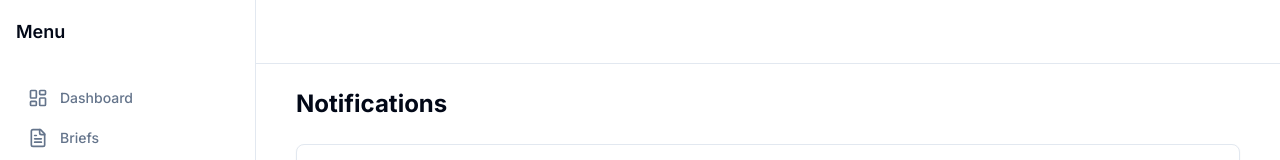
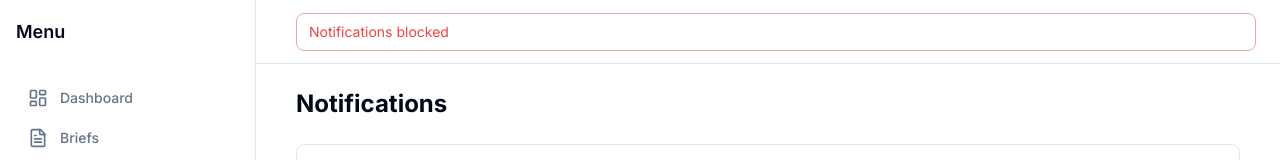
Before and after one commit to fakhribenfraj/ads-monitor, a Next.js app: page /notifications in a window 1280 px wide. Shown: the top 160 px of the page. Built offline with nearby package versions, Linux system fonts and the light colour scheme; no server answers.

Commit message:
feat: add notification status UI and unread badge
- Show notification permission status in header
- Display enable button if notifications not granted
- Show unread notification count badge on nav drawer

```diff
--- a/src/components/AppLayout.tsx
+++ b/src/components/AppLayout.tsx
@@ -2,7 +2,11 @@
 
 import { useState, useEffect } from "react";
 import { useRouter, usePathname } from "next/navigation";
+import { useSession } from "next-auth/react";
 import { NavDrawer, MobileNavToggle } from "@/components/NavDrawer";
+import { Button } from "@/components/ui/button";
+import { Alert, AlertDescription } from "@/components/ui/alert";
+import { BellOff, Bell } from "lucide-react";
 
 interface AppLayoutProps {
   children: React.ReactNode;
@@ -11,7 +15,41 @@ interface AppLayoutProps {
 export function AppLayout({ children }: AppLayoutProps) {
   const router = useRouter();
   const pathname = usePathname();
+  const { data: session } = useSession();
   const [isNavOpen, setIsNavOpen] = useState(false);
+  const [notificationStatus, setNotificationStatus] = useState<NotificationPermission>("default");
+  const [unreadCount, setUnreadCount] = useState(0);
+
+  useEffect(() => {
+    if (typeof window !== "undefined" && "Notification" in window) {
+      setNotificationStatus(Notification.permission);
+    }
+  }, []);
+
+  useEffect(() => {
+    const fetchUnreadCount = async () => {
+      if (session?.user?.id) {
+        try {
+          const response = await fetch(`/api/notifications?userId=${session.user.id}`);
+          const data = await response.json();
+          if (data.response) {
+            const unread = data.response.filter((n: { read: boolean }) => !n.read).length;
+            setUnreadCount(unread);
+          }
+        } catch (error) {
+          console.error("Error fetching unread count:", error);
+        }
+      }
+    };
+    fetchUnreadCount();
+  }, [session, pathname]);
+
+  const requestNotificationPermission = async () => {
+    if (typeof window !== "undefined" && "Notification" in window) {
+      const permission = await Notification.requestPermission();
+      setNotificationStatus(permission);
+    }
+  };
 
   useEffect(() => {
     setIsNavOpen(false);
@@ -33,9 +71,36 @@ export function AppLayout({ children }: AppLayoutProps) {
 
   return (
     <div className="min-h-screen h-screen md:pl-64">
-      <header className="sticky top-0 z-30 flex h-16 items-center gap-4 border-b bg-background px-4 md:px-6">
+      <header className="sticky top-0 z-30 flex h-auto min-h-[4rem] items-center gap-4 border-b bg-background px-4 md:px-6 py-2">
         <MobileNavToggle onClick={() => setIsNavOpen(true)} />
         <div className="flex-1" />
+        {notificationStatus === "granted" ? (
+          <div className="flex items-center gap-2 text-sm text-muted-foreground">
+            <Bell className="h-4 w-4" />
+            <span>Notifications enabled</span>
+          </div>
+        ) : (
+          <Alert variant={notificationStatus === "denied" ? "destructive" : "warning"} className="py-2 px-3">
+            <AlertDescription className="flex items-center justify-between gap-3">
+              <span className="text-sm">
+                {notificationStatus === "denied"
+                  ? "Notifications blocked"
+                  : "Enable notifications to receive alerts"}
+              </span>
+              {notificationStatus !== "denied" && (
+                <Button
+                  size="sm"
+                  variant="default"
+                  onClick={requestNotificationPermission}
+                  className="shrink-0"
+                >
+                  <BellOff className="h-4 w-4 mr-1" />
+                  Enable
+                </Button>
+              )}
+            </AlertDescription>
+          </Alert>
+        )}
       </header>
 
       <main className="p-4 md:p-6 h-[calc(100vh-4rem)]">{children}</main>
@@ -43,6 +108,7 @@ export function AppLayout({ children }: AppLayoutProps) {
         isOpen={isNavOpen}
         onClose={() => setIsNavOpen(false)}
         onLogout={handleLogout}
+        unreadCount={unreadCount}
       />
     </div>
   );
--- a/src/components/NavDrawer.tsx
+++ b/src/components/NavDrawer.tsx
@@ -11,11 +11,13 @@ import {
   LogOut,
   X,
 } from "lucide-react";
+import { Badge } from "@/components/ui/badge";
 
 interface NavDrawerProps {
   isOpen: boolean;
   onClose: () => void;
   onLogout: () => void;
+  unreadCount?: number;
 }
 
 const mainNavItems = [
@@ -44,7 +46,7 @@ const bottomNavItems = [
   },
 ];
 
-export function NavDrawer({ isOpen, onClose, onLogout }: NavDrawerProps) {
+export function NavDrawer({ isOpen, onClose, onLogout, unreadCount = 0 }: NavDrawerProps) {
   const pathname = usePathname();
 
   return (
@@ -72,10 +74,11 @@ export function NavDrawer({ isOpen, onClose, onLogout }: NavDrawerProps) {
           </button>
         </div>
 
-        <nav className="p-4 space-y-2">
+          <nav className="p-4 space-y-2">
           <div className="space-y-1">
             {mainNavItems.map((item) => {
               const isActive = pathname === item.href;
+              const showBadge = item.href === "/notifications" && unreadCount > 0;
               return (
                 <Link
                   key={item.href}
@@ -90,6 +93,11 @@ export function NavDrawer({ isOpen, onClose, onLogout }: NavDrawerProps) {
                 >
                   <item.icon className="h-5 w-5" />
                   {item.title}
+                  {showBadge && (
+                    <Badge variant="destructive" className="ml-auto">
+                      {unreadCount}
+                    </Badge>
+                  )}
                 </Link>
               );
             })}
--- /dev/null
+++ b/src/components/ui/alert.tsx
@@ -0,0 +1,63 @@
+import * as React from "react"
+import { cva, type VariantProps } from "class-variance-authority"
+
+import { cn } from "@/lib/utils"
+
+const alertVariants = cva(
+  "relative w-full rounded-lg border p-4 [&>svg~*]:pl-7 [&>svg+div]:translate-y-[-3px] [&>svg]:absolute [&>svg]:left-4 [&>svg]:top-4 [&>svg]:text-foreground",
+  {
+    variants: {
+      variant: {
+        default: "bg-background text-foreground",
+        destructive:
+          "border-destructive/50 text-destructive dark:border-destructive [&>svg]:text-destructive",
+        warning:
+          "border-yellow-500/50 text-yellow-700 dark:border-yellow-500 [&>svg]:text-yellow-600",
+        success:
+          "border-green-500/50 text-green-700 dark:border-green-500 [&>svg]:text-green-600",
+      },
+    },
+    defaultVariants: {
+      variant: "default",
+    },
+  }
+)
+
+const Alert = React.forwardRef<
+  HTMLDivElement,
+  React.HTMLAttributes<HTMLDivElement> & VariantProps<typeof alertVariants>
+>(({ className, variant, ...props }, ref) => (
+  <div
+    ref={ref}
+    role="alert"
+    className={cn(alertVariants({ variant }), className)}
+    {...props}
+  />
+))
+Alert.displayName = "Alert"
+
+const AlertTitle = React.forwardRef<
+  HTMLParagraphElement,
+  React.HTMLAttributes<HTMLHeadingElement>
+>(({ className, ...props }, ref) => (
+  <h5
+    ref={ref}
+    className={cn("mb-1 font-medium leading-none tracking-tight", className)}
+    {...props}
+  />
+))
+AlertTitle.displayName = "AlertTitle"
+
+const AlertDescription = React.forwardRef<
+  HTMLParagraphElement,
+  React.HTMLAttributes<HTMLParagraphElement>
+>(({ className, ...props }, ref) => (
+  <div
+    ref={ref}
+    className={cn("text-sm [&_p]:leading-relaxed", className)}
+    {...props}
+  />
+))
+AlertDescription.displayName = "AlertDescription"
+
+export { Alert, AlertTitle, AlertDescription, alertVariants }
```
